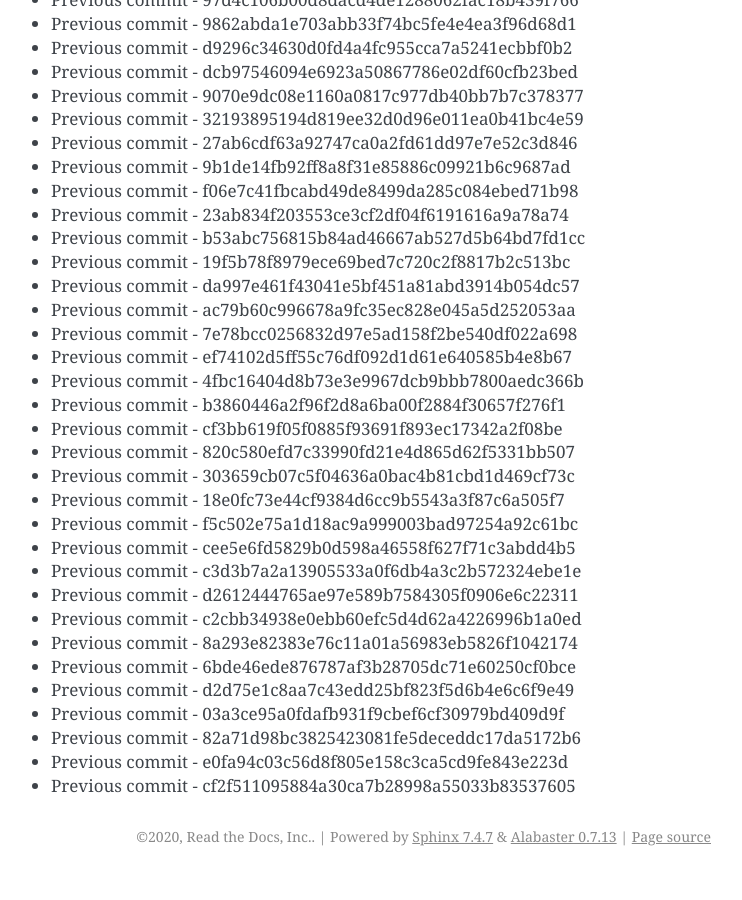
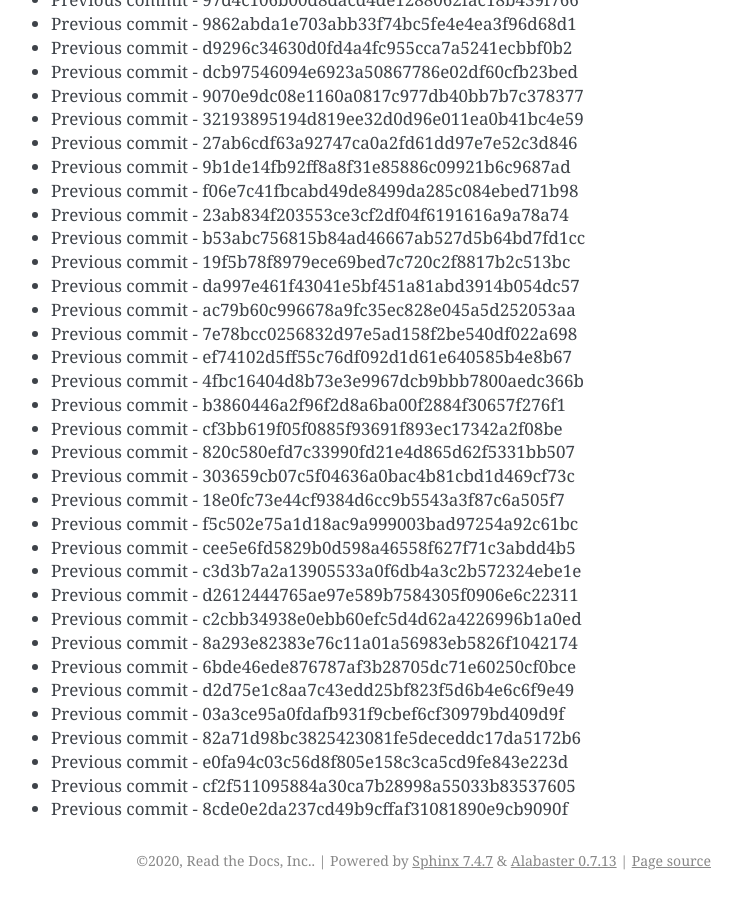
Before and after one commit to readthedocs/rtd-git-stresstest, a Sphinx documentation site: the page built from docs/updates.rst, in a window 1280 px wide and 900 px high, scrolled down 85848 px. Shown: the whole window, without its empty margins (399-1141 px from the left). Built offline with Sphinx 7.4.7, drawn with Linux system fonts in a browser that asks for light colours; before the commit the page ends 86724 px from its top, so only the background shows below that.

Commit message:
Generating commit from previous: 8cde0e2da237cd49b9cffaf31081890e9cb9090f

```diff
--- a/docs/updates.rst
+++ b/docs/updates.rst
@@ -3639,3 +3639,4 @@ It can be tested for any performance characteristics.
 * Previous commit - 82a71d98bc3825423081fe5deceddc17da5172b6
 * Previous commit - e0fa94c03c56d8f805e158c3ca5cd9fe843e223d
 * Previous commit - cf2f511095884a30ca7b28998a55033b83537605
+* Previous commit - 8cde0e2da237cd49b9cffaf31081890e9cb9090f
```
